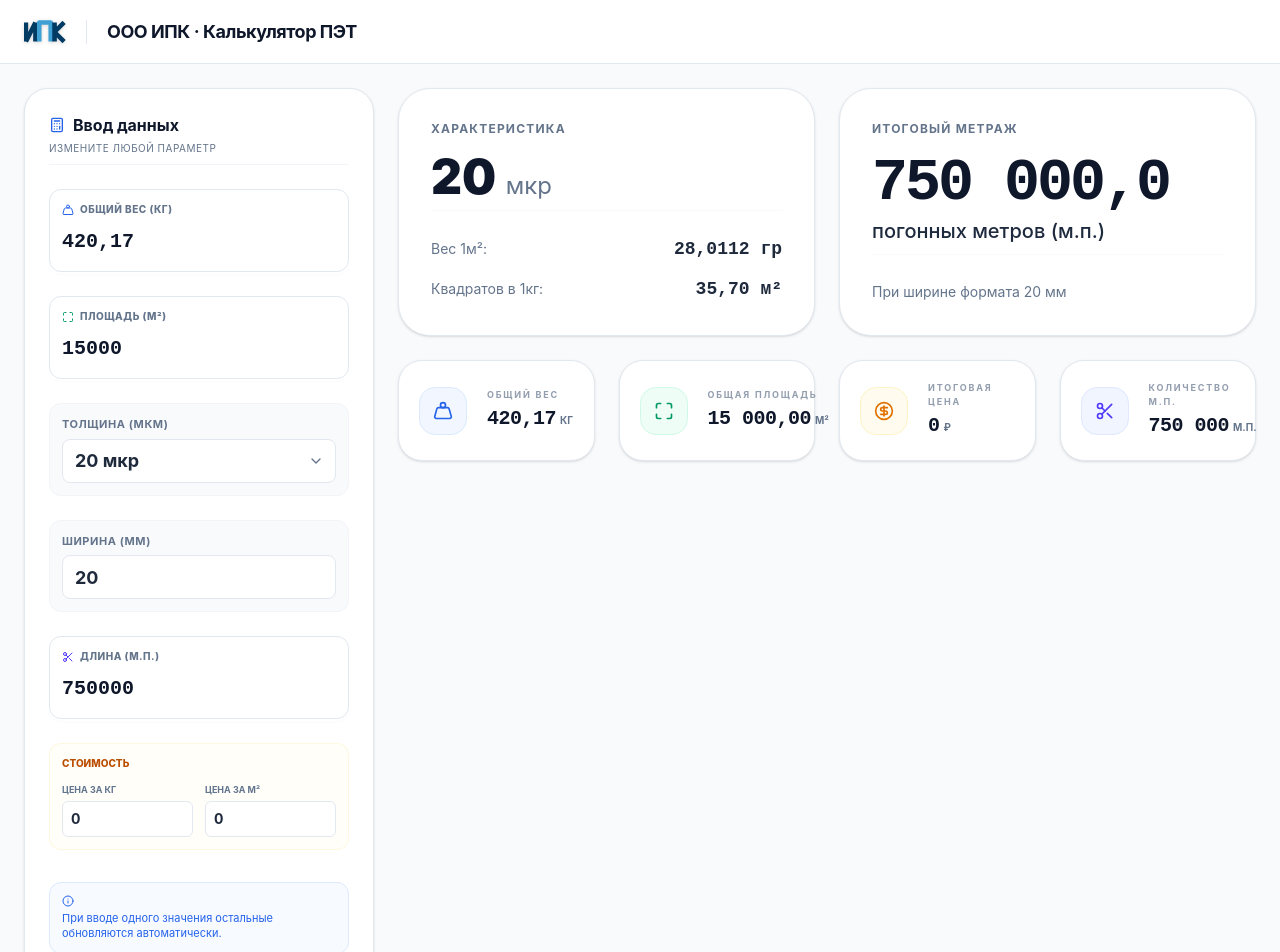
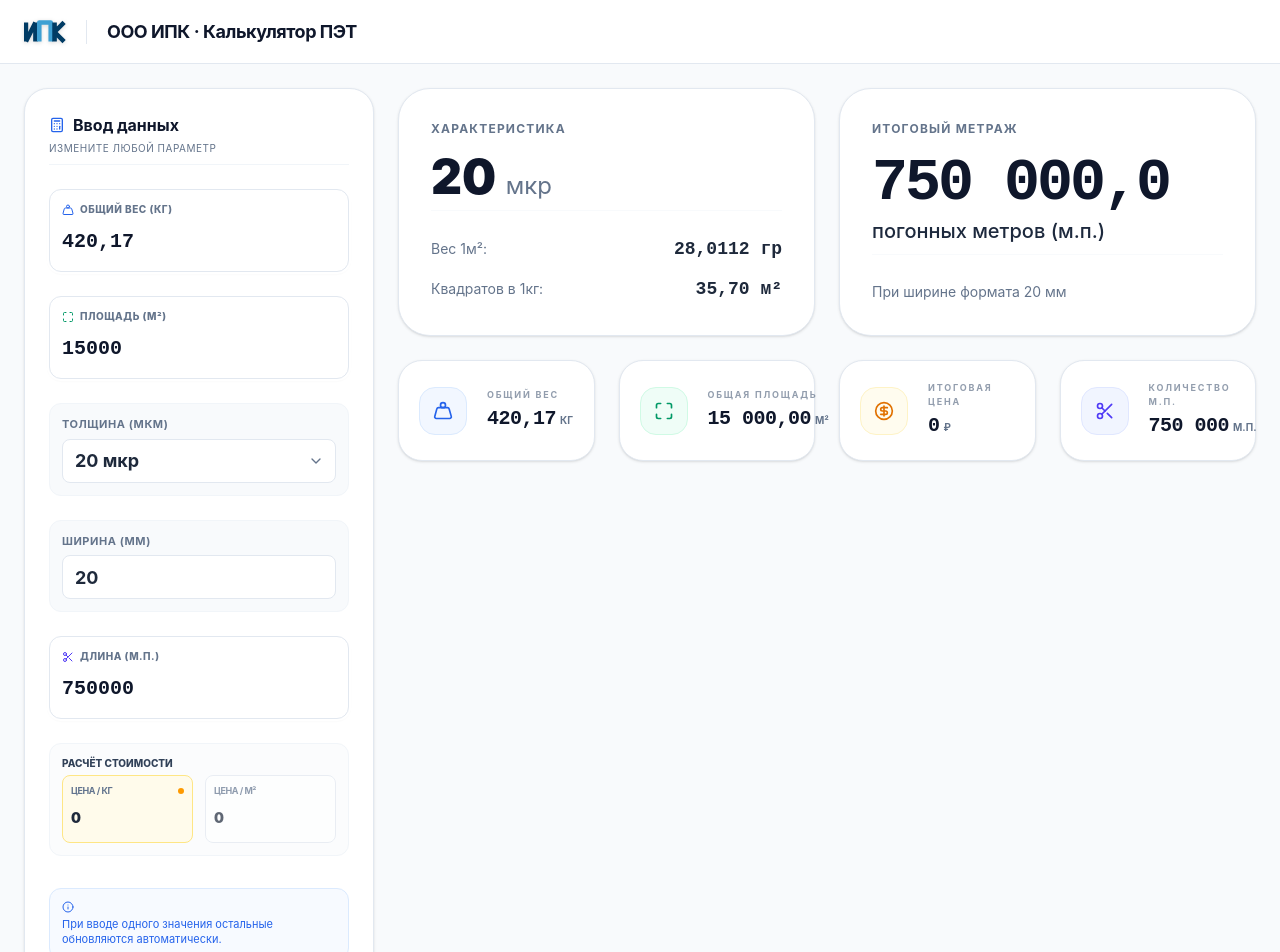
Before and after one commit to sergeypresnyakov8-spec/PET_KG-M2, a React (Vite) app: page / in a window 1280 px wide. Shown: the top 952 px of the page. Built offline with nearby package versions, Linux system fonts and the light colour scheme.

Commit message:
Update App.tsx

```diff
--- a/src/App.tsx
+++ b/src/App.tsx
@@ -116,6 +116,7 @@ export default function App() {
     priceKg: "0",
     priceM2: "0"
   });
+  const [pricePriority, setPricePriority] = useState<'kg' | 'm2'>('kg');
 
   // Load cache
   useEffect(() => {
@@ -124,6 +125,7 @@ export default function App() {
       try {
         const state = JSON.parse(saved);
         if (state.thickness) setSelectedThickness(state.thickness);
+        if (state.pricePriority) setPricePriority(state.pricePriority);
         setInputs(prev => ({ ...prev, ...state }));
       } catch (e) { console.error(e); }
     }
@@ -133,9 +135,9 @@ export default function App() {
   // Save cache
   useEffect(() => {
     if (!loading) {
-      localStorage.setItem('pet_calc_cache', JSON.stringify({ ...inputs, thickness: selectedThickness }));
+      localStorage.setItem('pet_calc_cache', JSON.stringify({ ...inputs, thickness: selectedThickness, pricePriority }));
     }
-  }, [inputs, selectedThickness, loading]);
+  }, [inputs, selectedThickness, pricePriority, loading]);
 
   const record = useMemo(() =>
     data.find(r => r.thickness === selectedThickness) || data[0]
@@ -173,9 +175,17 @@ export default function App() {
     setInputs(prev => ({ ...prev, ...updates }));
   };
 
-  // Recalculate on thickness change
+  // Recalculate on thickness or priority change
   useEffect(() => {
-    if (!loading) sync('area', inputs.area);
+    if (!loading) {
+      sync('area', inputs.area);
+      // Sync price based on priority when thickness changes
+      if (pricePriority === 'kg') {
+        sync('priceKg', inputs.priceKg);
+      } else {
+        sync('priceM2', inputs.priceM2);
+      }
+    }
   }, [selectedThickness]);
 
   if (loading) return (
@@ -239,16 +249,40 @@ export default function App() {
 
             <InputField label="Длина (м.п.)" value={inputs.length} onChange={(v) => sync('length', v)} icon={<Scissors className="w-3 h-3 text-indigo-600" />} />
 
-            <div className="space-y-3 p-3 bg-amber-50/30 rounded-xl border border-amber-100/50">
-              <label className="text-[10px] font-extrabold text-amber-700 uppercase block">Стоимость</label>
+            <div className="space-y-3 p-3 bg-slate-50/50 rounded-xl border border-slate-100">
+              <label className="text-[10px] font-extrabold text-slate-700 uppercase block mb-1">Расчёт стоимости</label>
               <div className="grid grid-cols-2 gap-3">
-                <div className="flex flex-col gap-1">
-                  <span className="text-[9px] font-bold text-slate-500 uppercase">Цена за кг</span>
-                  <input type="text" value={inputs.priceKg} onChange={(e) => sync('priceKg', e.target.value)} className="h-9 px-2 bg-white border border-slate-200 rounded-md text-sm font-bold outline-none" />
+                <div
+                  className={`flex flex-col gap-1 p-2 rounded-lg border transition-all cursor-pointer ${pricePriority === 'kg' ? 'bg-amber-50 border-amber-200' : 'bg-white border-slate-200 opacity-70'}`}
+                  onClick={() => setPricePriority('kg')}
+                >
+                  <div className="flex items-center justify-between">
+                    <span className="text-[9px] font-bold text-slate-500 uppercase tracking-tighter">Цена / КГ</span>
+                    {pricePriority === 'kg' && <div className="w-1.5 h-1.5 bg-amber-500 rounded-full" />}
+                  </div>
+                  <input
+                    type="text"
+                    value={inputs.priceKg}
+                    onClick={(e) => e.stopPropagation()}
+                    onChange={(e) => sync('priceKg', e.target.value)}
+                    className="h-8 w-full bg-transparent text-sm font-black outline-none"
+                  />
                 </div>
-                <div className="flex flex-col gap-1">
-                  <span className="text-[9px] font-bold text-slate-500 uppercase">Цена за м²</span>
-                  <input type="text" value={inputs.priceM2} onChange={(e) => sync('priceM2', e.target.value)} className="h-9 px-2 bg-white border border-slate-200 rounded-md text-sm font-bold outline-none" />
+                <div
+                  className={`flex flex-col gap-1 p-2 rounded-lg border transition-all cursor-pointer ${pricePriority === 'm2' ? 'bg-amber-50 border-amber-200' : 'bg-white border-slate-200 opacity-70'}`}
+                  onClick={() => setPricePriority('m2')}
+                >
+                  <div className="flex items-center justify-between">
+                    <span className="text-[9px] font-bold text-slate-500 uppercase tracking-tighter">Цена / М²</span>
+                    {pricePriority === 'm2' && <div className="w-1.5 h-1.5 bg-amber-500 rounded-full" />}
+                  </div>
+                  <input
+                    type="text"
+                    value={inputs.priceM2}
+                    onClick={(e) => e.stopPropagation()}
+                    onChange={(e) => sync('priceM2', e.target.value)}
+                    className="h-8 w-full bg-transparent text-sm font-black outline-none"
+                  />
                 </div>
               </div>
             </div>
```
